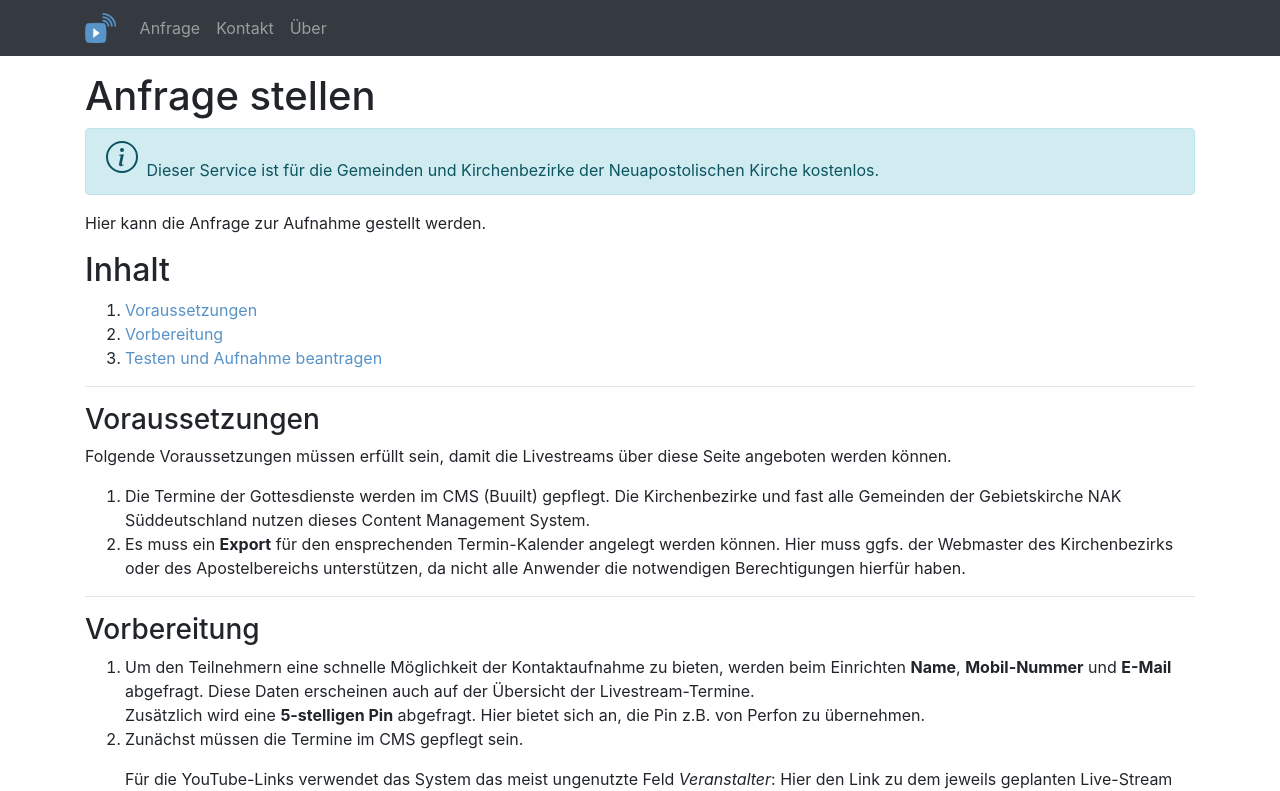
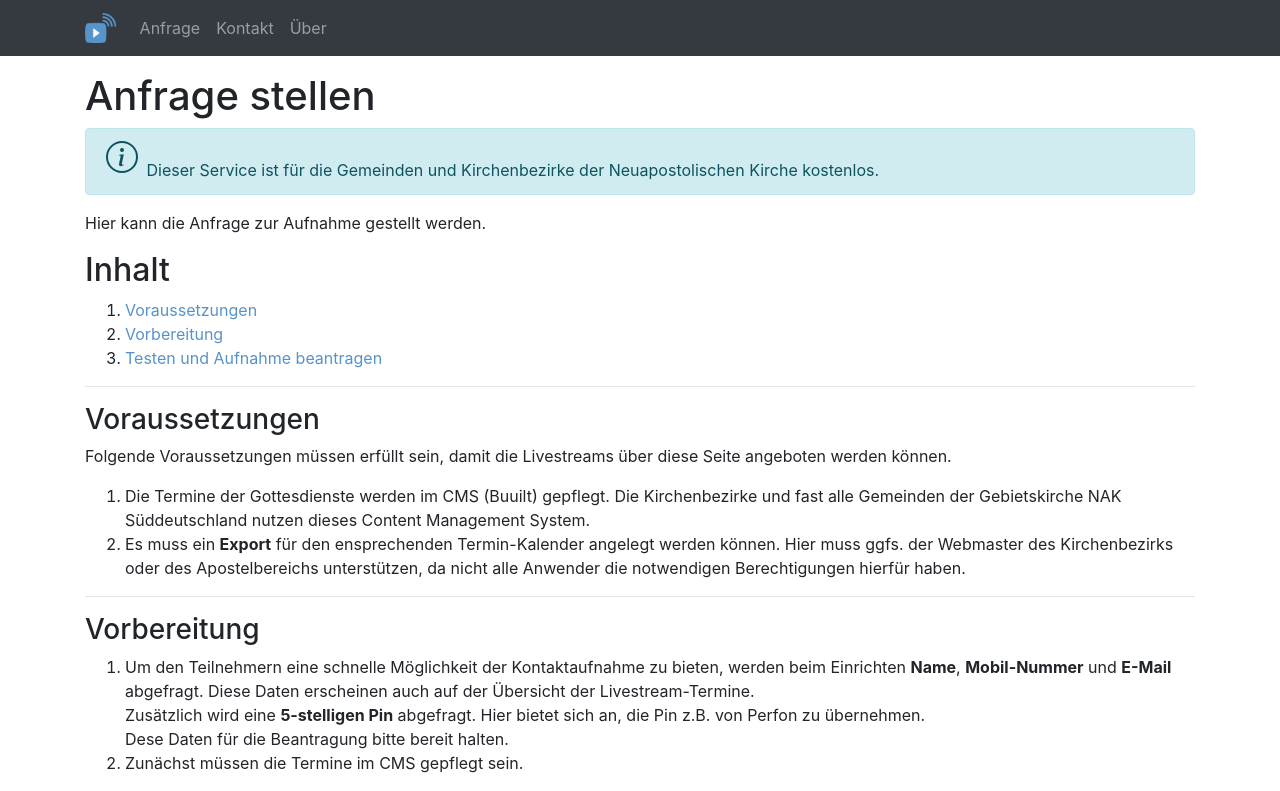
Before and after one commit to stritti/nak-sued.stream, a Vue app: page /anfrage in a window 1280 px wide. Shown: the top 791 px of the page. Built offline with nearby package versions, Linux system fonts and the light colour scheme; no server answers; what vue-simple-markdown, vue-youtube-embed would draw is missing.

Commit message:
add sentence

```diff
--- a/src/components/request/Preparation.vue
+++ b/src/components/request/Preparation.vue
@@ -8,7 +8,8 @@
         <strong>E-Mail</strong> abgefragt. Diese Daten erscheinen auch auf der Übersicht
         der Livestream-Termine.<br>
         Zusätzlich wird eine <strong>5-stelligen Pin</strong> abgefragt.
-        Hier bietet sich an, die Pin z.B. von Perfon zu übernehmen.
+        Hier bietet sich an, die Pin z.B. von Perfon zu übernehmen.<br>
+        Dese Daten für die Beantragung bitte bereit halten.
       </li>
       <li>
         <p>
```
